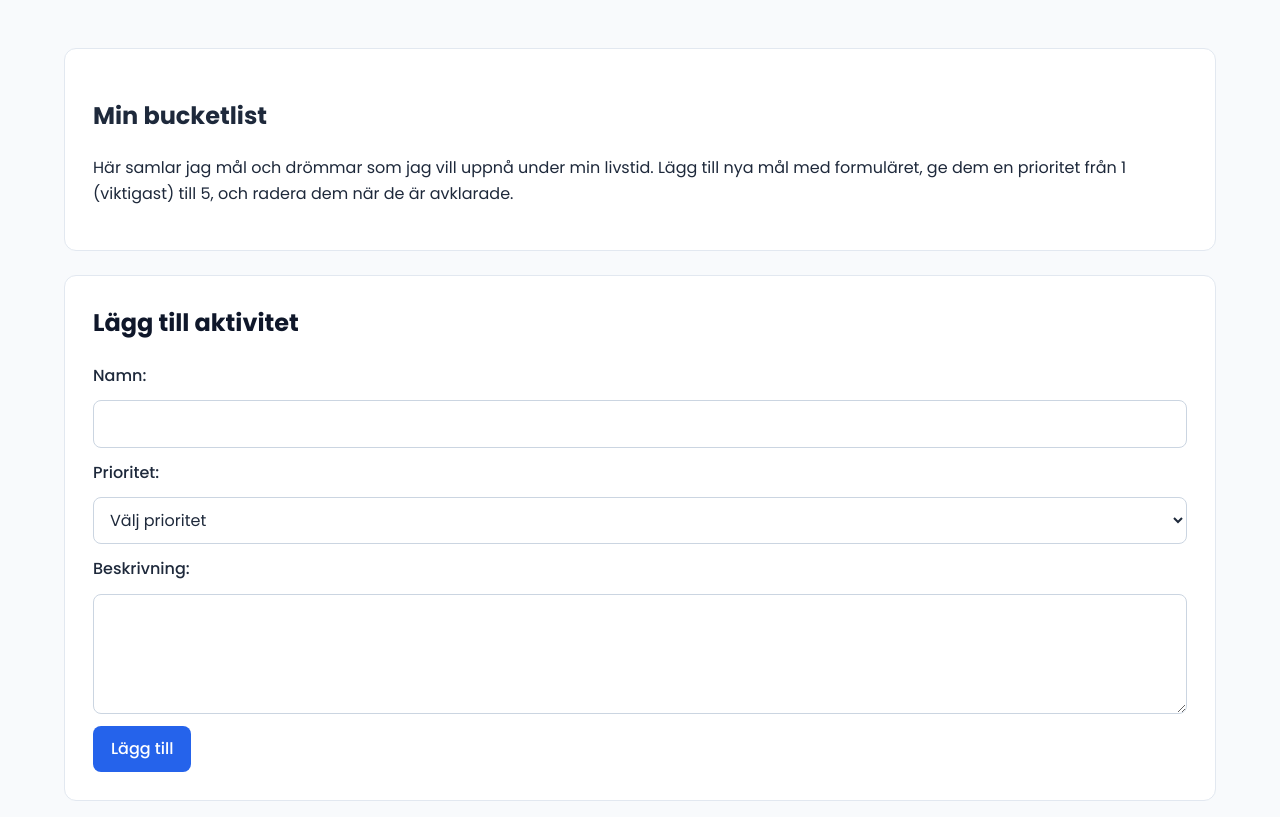
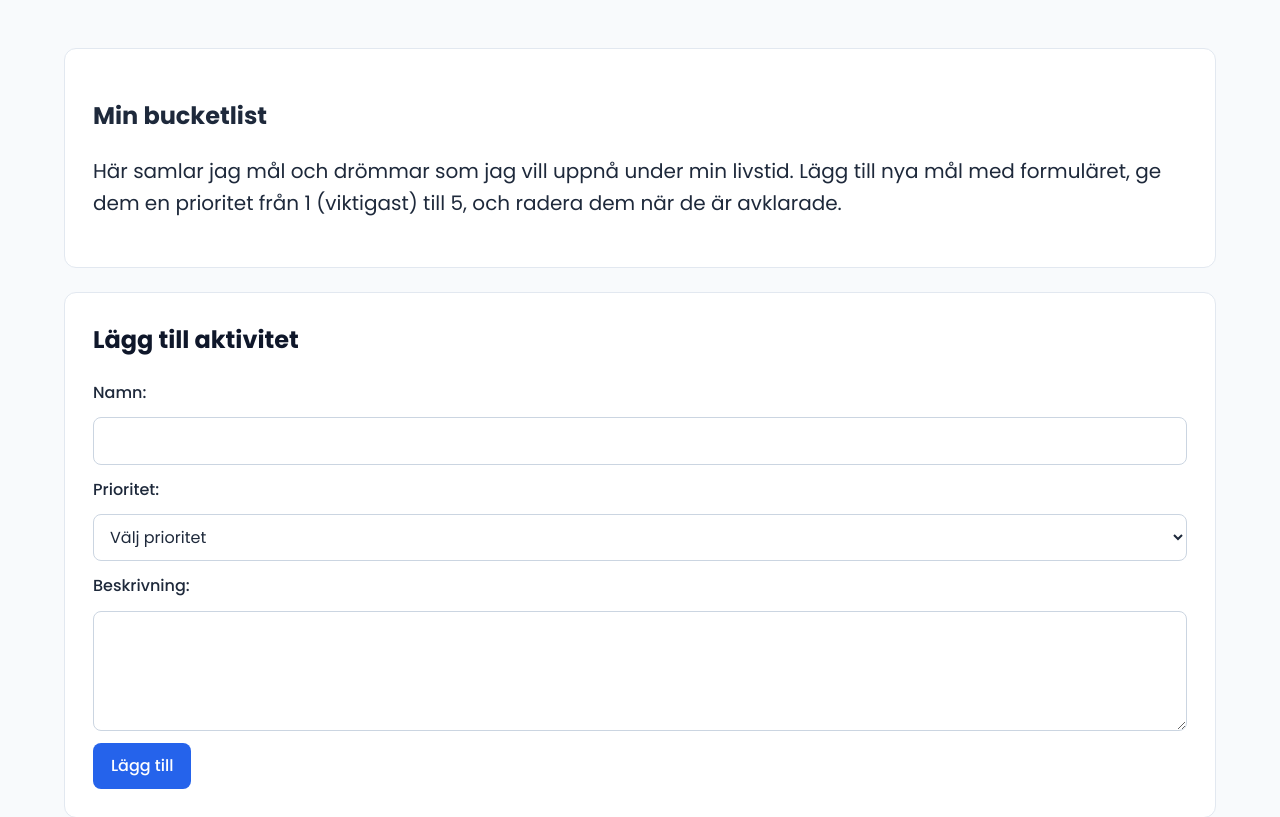
Before and after one commit to Punttt/bucketlist, a PHP site: page /bucketlist.php in a window 1280 px wide. Shown: the part 90-907 px from the top of the page. Run offline with PHP 8.4, Linux system fonts and the light colour scheme; data that the repository does not hold is empty.

Commit message:
lägger in ingress på sidan bucketlist

```diff
--- a/bucketlist.php
+++ b/bucketlist.php
@@ -45,7 +45,7 @@ if (isset($_POST['name'])) {
 ?>
 <section>
     <h1>Min bucketlist</h1>
-    <p>Här samlar jag mål och drömmar som jag vill uppnå under min livstid. Lägg till nya mål med formuläret, ge dem en prioritet från 1 (viktigast) till 5, och radera dem när de är avklarade.</p>
+    <p class="ingress">Här samlar jag mål och drömmar som jag vill uppnå under min livstid. Lägg till nya mål med formuläret, ge dem en prioritet från 1 (viktigast) till 5, och radera dem när de är avklarade.</p>
 </section>
 
 <section id="bucket-form-section">
```
